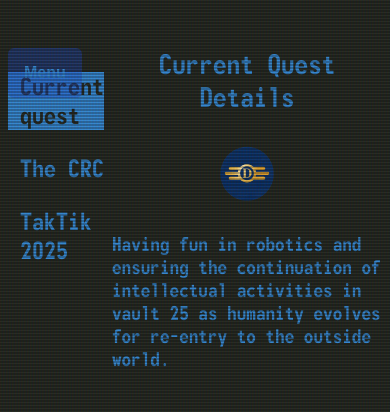
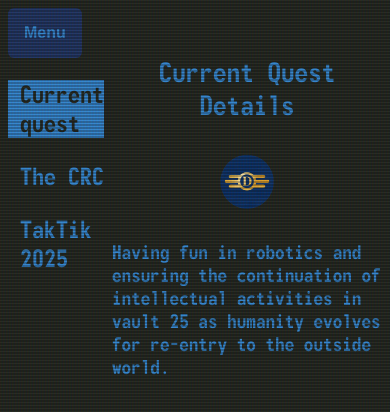
Before and after one commit to Dawson-Robotics/TakTik-2025-Website, a React (Vite) app in the folder site/: page /#/quest in a window 390 px wide. Shown: the top 412 px of the page. Built offline with nearby package versions, Linux system fonts and the light colour scheme.

Commit message:
fix menu button on mobile blocking text

```diff
--- a/site/src/pages/mediaPage.css
+++ b/site/src/pages/mediaPage.css
@@ -25,6 +25,11 @@
 
 
 @media(max-width: 700px){
+
+  #media-section{
+    margin-top: 4em;
+  }
+
   #images-wrapper{
     flex-direction: column;
     align-items: center;
--- a/site/src/pages/questPage.css
+++ b/site/src/pages/questPage.css
@@ -1,7 +1,11 @@
+#questContent{
+    margin-top: 3em;
+    display: inline-block;
+}
+
 #questPage {
     display: flex;
     color: var(--dawson-blue);
-    margin-top: 3em;
 }
 
 #questNames {
@@ -99,5 +103,4 @@
         width: 30%;
     }
 
-
 }
--- a/site/src/pages/questPage.jsx
+++ b/site/src/pages/questPage.jsx
@@ -50,7 +50,8 @@ export default function QuestPage({ lang, setLang }) {
     };
 
     return (
-        <div id="questPage">
+        <div id="questContent">
+        <section id="questPage">
             <section id="questNames">
                 {quests[lang].map((quest, index) => (
                     <p
@@ -68,6 +69,7 @@ export default function QuestPage({ lang, setLang }) {
             {/* Render the selected component and pass necessary props */}
             {selectedQuest && <selectedQuest.component lang={lang} />}
 
+        </section>
         </div>
     );
 }
```
